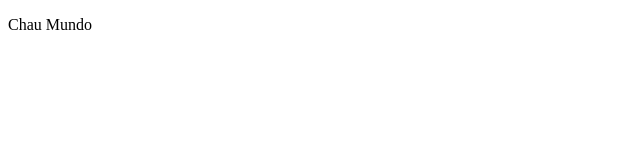
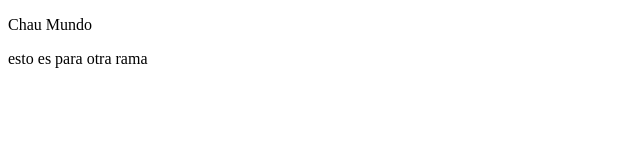
Before and after one commit to kevinlopez/mi-repositorio, a plain HTML site: page index.html in a window 1280 px wide. Shown: the whole page, without its empty margins (0-640 px from the left). Drawn offline with Linux system fonts and the light colour scheme.

Commit message:
agregue una nueva rama

```diff
--- a/index.html
+++ b/index.html
@@ -6,5 +6,6 @@
 </head>
 <body>
     <p>Chau Mundo</p>
+    <p>esto es para otra rama</p>
 </body>
 </html>
```
